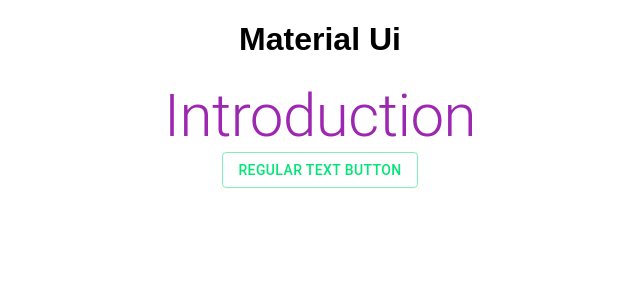
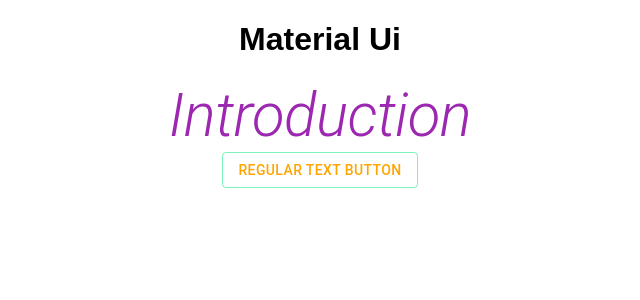
Before and after one commit to fang-wenlee/MaterialUi, a React (Create React App) app: page / in a window 1280 px wide. Shown: the top 300 px of the page, without its empty margins (320-960 px from the left). Built offline with nearby package versions, Linux system fonts and the light colour scheme.

Commit message:
How to use makeStyles 3 steps: 1. import makeStyles  2. assign makestyle obj to varialbe useStyles 3.  use  const classes = useStyles();

```diff
--- a/src/App.js
+++ b/src/App.js
@@ -3,17 +3,25 @@
 //import Button from "./CoolButton";
 import { TextButton } from "./Buttons";
 import { Typography } from "@material-ui/core";
-// import { IconLabelButtons } from "./IconButtons";
-//import Stack from "@mui/material/Stack";
+import { makeStyles } from "@material-ui/core/styles";
 
-//import {Button} from "@material-ui/core";
+const useStyle = makeStyles({
+  IntroductionStyle: {
+    fontStyle: "oblique"
+  }
+});
 
 export default function App() {
+  const classes = useStyle();
   // const cool = true;
   return (
     <div className="App">
       <h1>Material Ui</h1>
-      <Typography variant="h2" color="primary">
+      <Typography
+        variant="h2"
+        color="primary"
+        className={classes.IntroductionStyle}
+      >
         Introduction
       </Typography>
       <TextButton />
--- a/src/Buttons.js
+++ b/src/Buttons.js
@@ -1,11 +1,14 @@
 import React from "react";
-import Button from "@material-ui/core/Button";
-// import { makeStyles } from "@material-ui/core/styles";
+import { Button } from "@material-ui/core";
+import { makeStyles } from "@material-ui/core/styles";
 
-//const useStyles = makeStyles(theme=>({ })
+const useStyles = makeStyles({
+  buttonStyle: {
+    color: "orange"
+  }
+});
 
 export const ContainButton = () => {
-  // const classes = useStyles();
   return (
     <Button
       variant="contained"
@@ -20,7 +23,6 @@
 };
 
 export const OutlinedButton = () => {
-  // const classes = useStyles();
   return (
     <Button variant="outlined" size="large" color="secondary">
       More Button
@@ -29,8 +31,13 @@
 };
 
 export const TextButton = () => {
+  const classes = useStyles();
   return (
-    <Button color="secondary" variant="outlined">
+    <Button
+      className={classes.buttonStyle}
+      color="secondary"
+      variant="outlined"
+    >
       Regular Text Button
     </Button>
   );
```
